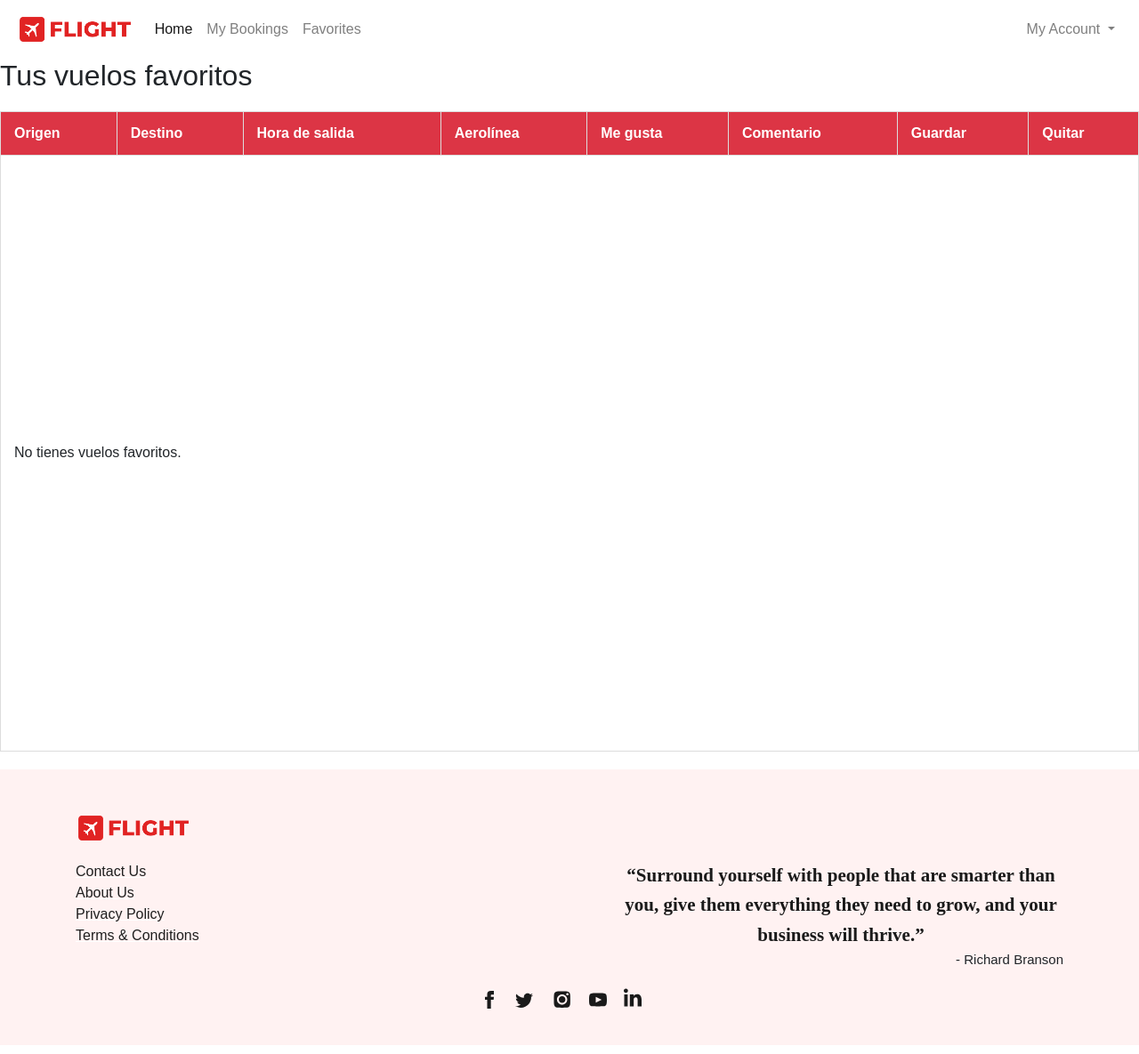
After one commit to Dlassoc/proyecto_validacion, a Django app: page /favorites/ in a window 1280 px wide. The commit adds this page. Shown: the whole page at 89% size. Run offline with Django 3.2, Linux system fonts and the light colour scheme; a user stored in the database is signed in; data comes from the database, SQL or seed files in the repository; both versions use the stored data as it was after the commit; some libraries are stand-ins or nearby versions; some web fonts are replaced.

Commit message:
Add favorites feature with likes and comments functionality
- Created FavoriteFlight model to store user favorites with like and comment fields.
- Added forms for managing favorite flights.
- Implemented views for toggling favorites and displaying the favorites list.
- Created migrations for the new FavoriteFlight model and related fields.
- Updated templates to include favorites management interface.
- Added CSS for styling the favorites table.
- Updated URLs to include routes for favorites functionality.

```diff
--- /dev/null
+++ b/flight/forms.py
@@ -0,0 +1,16 @@
+from django import forms
+from .models import FavoriteFlight
+
+
+class FavoriteFlightForm(forms.ModelForm):
+    class Meta:
+        model = FavoriteFlight
+        fields = ['liked', 'comment']
+        widgets = {
+            'comment': forms.Textarea(attrs={'rows': 2, 'placeholder': 'Añade un comentario...'}),
+            'liked': forms.CheckboxInput(),
+        }
+        labels = {
+            'liked': 'Me gusta',
+            'comment': 'Comentario',
+        }
--- a/flight/static/css/book_style.css
+++ b/flight/static/css/book_style.css
@@ -182,7 +182,8 @@ h5 {
 }
 .payment-btn{
     display: flex;
-    justify-content: center;
+    /* justify-content: center; */
+    /* gap:100px; */
 }
 
 .base-fare, .surcharges, .other-service, .total-fare{
--- /dev/null
+++ b/flight/static/css/favorites.css
@@ -0,0 +1,59 @@
+/* flight/static/css/favorites.css */
+
+table {
+    width: 100%;
+    border-collapse: collapse;
+    margin: 20px 0;
+    font-family: Arial, sans-serif;
+    min-height: 90vh;
+}
+
+thead tr {
+    background-color: #dc3545;
+    color: white;
+    text-align: left;
+}
+
+th,
+td {
+    padding: 12px 15px;
+    border: 1px solid #ddd;
+}
+
+tbody tr:nth-child(even) {
+    background-color: #f9f9f9;
+}
+
+tbody tr:hover {
+    background-color: #f1f1f1;
+}
+
+button {
+    background-color: #dc3545;
+    border: none;
+    padding: 8px 12px;
+    color: white;
+    cursor: pointer;
+    border-radius: 4px;
+    font-size: 0.9em;
+}
+
+button:hover {
+    background-color: #0056b3;
+}
+
+textarea {
+    width: 100%;
+    resize: vertical;
+    padding: 6px;
+    border-radius: 4px;
+    border: 1px solid #ccc;
+    font-family: inherit;
+    font-size: 0.9em;
+}
+
+input[type="checkbox"] {
+    width: 18px;
+    height: 18px;
+    cursor: pointer;
+}
--- a/flight/templates/flight/book.html
+++ b/flight/templates/flight/book.html
@@ -10,6 +10,11 @@
 
 {% block body %}
     <section class="section section1">
+
+            <form action="{% url 'toggle_favorite' flight1.id %}" method="post" style="display:inline;">
+        {% csrf_token %}
+        <button type="submit" class="btn btn-secondary">Add to favorite</button>
+    </form>
         <form action="{% url 'book' %}" onsubmit="return book_submit()" method="POST">
             {% csrf_token %}
             <input type="hidden" name="flight1" value="{{flight1.id}}">
--- a/flight/templates/flight/layout.html
+++ b/flight/templates/flight/layout.html
@@ -2,20 +2,29 @@
 
 <!DOCTYPE html>
 <html lang="en">
+
 <head>
   <meta charset="UTF-8">
   <meta name="viewport" content="width=device-width, initial-scale=1.0">
-  <link rel="stylesheet" href="https://stackpath.bootstrapcdn.com/bootstrap/4.4.1/css/bootstrap.min.css" integrity="sha384-Vkoo8x4CGsO3+Hhxv8T/Q5PaXtkKtu6ug5TOeNV6gBiFeWPGFN9MuhOf23Q9Ifjh" crossorigin="anonymous">
+  <link rel="stylesheet" href="https://stackpath.bootstrapcdn.com/bootstrap/4.4.1/css/bootstrap.min.css"
+    integrity="sha384-Vkoo8x4CGsO3+Hhxv8T/Q5PaXtkKtu6ug5TOeNV6gBiFeWPGFN9MuhOf23Q9Ifjh" crossorigin="anonymous">
   <link rel="stylesheet" href="https://use.typekit.net/cav5lva.css">
   <link rel="stylesheet" href="{% static 'css/layout_style.css' %}">
   <link rel="icon" type="image/ico" href="/static/img/favicon.ico">
-  <script src="https://code.jquery.com/jquery-3.4.1.slim.min.js" integrity="sha384-J6qa4849blE2+poT4WnyKhv5vZF5SrPo0iEjwBvKU7imGFAV0wwj1yYfoRSJoZ+n" crossorigin="anonymous"></script>
-  <script src="https://cdn.jsdelivr.net/npm/popper.js@1.16.0/dist/umd/popper.min.js" integrity="sha384-Q6E9RHvbIyZFJoft+2mJbHaEWldlvI9IOYy5n3zV9zzTtmI3UksdQRVvoxMfooAo" crossorigin="anonymous"></script>
-  <script src="https://stackpath.bootstrapcdn.com/bootstrap/4.4.1/js/bootstrap.min.js" integrity="sha384-wfSDF2E50Y2D1uUdj0O3uMBJnjuUD4Ih7YwaYd1iqfktj0Uod8GCExl3Og8ifwB6" crossorigin="anonymous"></script>
+  <script src="https://code.jquery.com/jquery-3.4.1.slim.min.js"
+    integrity="sha384-J6qa4849blE2+poT4WnyKhv5vZF5SrPo0iEjwBvKU7imGFAV0wwj1yYfoRSJoZ+n"
+    crossorigin="anonymous"></script>
+  <script src="https://cdn.jsdelivr.net/npm/popper.js@1.16.0/dist/umd/popper.min.js"
+    integrity="sha384-Q6E9RHvbIyZFJoft+2mJbHaEWldlvI9IOYy5n3zV9zzTtmI3UksdQRVvoxMfooAo"
+    crossorigin="anonymous"></script>
+  <script src="https://stackpath.bootstrapcdn.com/bootstrap/4.4.1/js/bootstrap.min.js"
+    integrity="sha384-wfSDF2E50Y2D1uUdj0O3uMBJnjuUD4Ih7YwaYd1iqfktj0Uod8GCExl3Og8ifwB6"
+    crossorigin="anonymous"></script>
   <script type="text/javascript" src="{% static 'js/layout.js' %}"></script>
   {% block head %}
   {% endblock %}
 </head>
+
 <body>
   {% block parentBody %}
   {% endblock %}
@@ -24,7 +33,8 @@
       <a class="navbar-brand" href="{% url 'index' %}">
         <img src="{% static 'img/icon_logo.png' %}" height="34" alt="logo">
       </a>
-      <button class="navbar-toggler" type="button" data-toggle="collapse" data-target="#navbarSupportedContent" aria-controls="navbarSupportedContent" aria-expanded="false" aria-label="Toggle navigation">
+      <button class="navbar-toggler" type="button" data-toggle="collapse" data-target="#navbarSupportedContent"
+        aria-controls="navbarSupportedContent" aria-expanded="false" aria-label="Toggle navigation">
         <span class="navbar-toggler-icon"></span>
       </button>
 
@@ -35,30 +45,39 @@
           </li>
           <li class="nav-item {% if page == 'bookings' %}active{% endif %}">
             <a class="nav-link" href="{% url 'bookings' %}">My Bookings</a>
+          <li class="nav-item {% if page == 'favorites_list' %}active{% endif %}">
+            <a class="nav-link" href="{% url 'favorites_list' %}">Favorites</a>
           </li>
         </ul>
         <ul class="navbar-nav">
           {% if not user.is_authenticated %}
           <li class="nav-item">
-              <button class="btn btn-outline-danger" style="border-radius: 25rem;" onclick="window.location.href = '/login';">
-                <svg width="1.1em" height="1.1em" viewBox="0 1.5 16 16" class="bi bi-person-fill" fill="currentColor" xmlns="http://www.w3.org/2000/svg">
-                  <path fill-rule="evenodd" d="M3 14s-1 0-1-1 1-4 6-4 6 3 6 4-1 1-1 1H3zm5-6a3 3 0 1 0 0-6 3 3 0 0 0 0 6z"/>
+            <button class="btn btn-outline-danger" style="border-radius: 25rem;"
+              onclick="window.location.href = '/login';">
+              <svg width="1.1em" height="1.1em" viewBox="0 1.5 16 16" class="bi bi-person-fill" fill="currentColor"
+                xmlns="http://www.w3.org/2000/svg">
+                <path fill-rule="evenodd"
+                  d="M3 14s-1 0-1-1 1-4 6-4 6 3 6 4-1 1-1 1H3zm5-6a3 3 0 1 0 0-6 3 3 0 0 0 0 6z" />
               </svg>
               Login
             </button>
           </li>
           {% else %}
           <li class="nav-item dropdown my-account">
-              <a class="nav-link dropdown-toggle" href="#" id="navbarDropdown" role="button" data-toggle="dropdown" aria-haspopup="true" aria-expanded="false">
+            <a class="nav-link dropdown-toggle" href="#" id="navbarDropdown" role="button" data-toggle="dropdown"
+              aria-haspopup="true" aria-expanded="false">
               My Account
             </a>
             <div class="dropdown-menu dropdown-menu-right" aria-labelledby="navbarDropdown">
               <div class="dropdown-header" style="display: flex; padding: .5rem 1.2rem">
                 <div>
-                      <svg width="1.5em" height="1.7em" viewBox="0 1 16 16" class="bi bi-person-circle" fill="currentColor" xmlns="http://www.w3.org/2000/svg">
-                        <path d="M13.468 12.37C12.758 11.226 11.195 10 8 10s-4.757 1.225-5.468 2.37A6.987 6.987 0 0 0 8 15a6.987 6.987 0 0 0 5.468-2.63z"/>
-                        <path fill-rule="evenodd" d="M8 9a3 3 0 1 0 0-6 3 3 0 0 0 0 6z"/>
-                        <path fill-rule="evenodd" d="M8 1a7 7 0 1 0 0 14A7 7 0 0 0 8 1zM0 8a8 8 0 1 1 16 0A8 8 0 0 1 0 8z"/>
+                  <svg width="1.5em" height="1.7em" viewBox="0 1 16 16" class="bi bi-person-circle" fill="currentColor"
+                    xmlns="http://www.w3.org/2000/svg">
+                    <path
+                      d="M13.468 12.37C12.758 11.226 11.195 10 8 10s-4.757 1.225-5.468 2.37A6.987 6.987 0 0 0 8 15a6.987 6.987 0 0 0 5.468-2.63z" />
+                    <path fill-rule="evenodd" d="M8 9a3 3 0 1 0 0-6 3 3 0 0 0 0 6z" />
+                    <path fill-rule="evenodd"
+                      d="M8 1a7 7 0 1 0 0 14A7 7 0 0 0 8 1zM0 8a8 8 0 1 1 16 0A8 8 0 0 1 0 8z" />
                   </svg>
                 </div>
                 <div style="margin-left: 7%;">
@@ -67,9 +86,11 @@
               </div>
               <div class="dropdown-divider"></div>
               <a class="dropdown-item" href="{% url 'logout' %}">
-                  <svg width="1.1em" height="1.1em" viewBox="0 1.5 16 16" class="bi bi-power" fill="currentColor" xmlns="http://www.w3.org/2000/svg">
-                    <path fill-rule="evenodd" d="M5.578 4.437a5 5 0 1 0 4.922.044l.5-.866a6 6 0 1 1-5.908-.053l.486.875z"/>
-                    <path fill-rule="evenodd" d="M7.5 8V1h1v7h-1z"/>
+                <svg width="1.1em" height="1.1em" viewBox="0 1.5 16 16" class="bi bi-power" fill="currentColor"
+                  xmlns="http://www.w3.org/2000/svg">
+                  <path fill-rule="evenodd"
+                    d="M5.578 4.437a5 5 0 1 0 4.922.044l.5-.866a6 6 0 1 1-5.908-.053l.486.875z" />
+                  <path fill-rule="evenodd" d="M7.5 8V1h1v7h-1z" />
                 </svg>
                 Logout
               </a>
@@ -97,12 +118,14 @@
                   <li class="list-item"><a class="footer-links" href="{% url 'contact' %}">Contact Us</a></li>
                   <li class="list-item"><a class="footer-links" href="{% url 'aboutus' %}">About Us</a></li>
                   <li class="list-item"><a class="footer-links" href="{% url 'privacypolicy' %}">Privacy Policy</a></li>
-                  <li class="list-item"><a class="footer-links" href="{% url 'termsandconditions' %}">Terms &amp; Conditions</a></li>
+                  <li class="list-item"><a class="footer-links" href="{% url 'termsandconditions' %}">Terms &amp;
+                      Conditions</a></li>
                 </ul>
               </div>
             </div>
             <div class="quote-container">
-              <div class="quote">“Surround yourself with people that are smarter than you, give them everything they need to grow, and your business will thrive.”</div>
+              <div class="quote">“Surround yourself with people that are smarter than you, give them everything they
+                need to grow, and your business will thrive.”</div>
               <div class="quote-by">- Richard Branson</div>
             </div>
           </div>
@@ -110,31 +133,42 @@
             <div class="social-icons">
               <a href="#" class="social-icon">
                 <svg width="20" height="20" viewBox="0 0 8 16" xmlns="http://www.w3.org/2000/svg">
-                  <path fill="#1A1A1A" d="m2 5.33333333h-2v2.66666667h2v8h3.33333333v-8h2.428l.23866667-2.66666667h-2.66666667v-1.11133333c0-.63666667.128-.88866667.74333334-.88866667h1.92333333v-3.33333333h-2.53866667c-2.39733333 0-3.46133333 1.05533333-3.46133333 3.07666667z"></path>
+                  <path fill="#1A1A1A"
+                    d="m2 5.33333333h-2v2.66666667h2v8h3.33333333v-8h2.428l.23866667-2.66666667h-2.66666667v-1.11133333c0-.63666667.128-.88866667.74333334-.88866667h1.92333333v-3.33333333h-2.53866667c-2.39733333 0-3.46133333 1.05533333-3.46133333 3.07666667z">
+                  </path>
                 </svg>
               </a>
               <a href="#" class="social-icon">
                 <svg width="20" height="20" viewBox="0 -1 16 14" xmlns="http://www.w3.org/2000/svg">
-                  <path fill="#1A1A1A" d="m16 1.70466667c-.5886667.26133333-1.2213333.43733333-1.8853333.51666666.678-.406 1.1986666-1.04933333 1.4433333-1.816-.634.376-1.3366667.64933334-2.0846667.79666667-.598-.638-1.452-1.03666667-2.396-1.03666667-2.1193333 0-3.67666663 1.97733334-3.19799997 4.03-2.72733333-.13666666-5.146-1.44333333-6.76533333-3.42933333-.86 1.47533333-.446 3.40533333 1.01533333 4.38266667-.53733333-.01733334-1.044-.16466667-1.486-.41066667-.036 1.52066667 1.054 2.94333333 2.63266667 3.26-.462.12533333-.968.15466667-1.48266667.056.41733334 1.304 1.62933334 2.2526667 3.06666667 2.2793333-1.38 1.082-3.11866667 1.5653334-4.86 1.36 1.45266667.9313334 3.17866667 1.4746667 5.032 1.4746667 6.0946667 0 9.538-5.14733333 9.33-9.764.6413333-.46333333 1.198-1.04133333 1.638-1.69933333z"></path>
+                  <path fill="#1A1A1A"
+                    d="m16 1.70466667c-.5886667.26133333-1.2213333.43733333-1.8853333.51666666.678-.406 1.1986666-1.04933333 1.4433333-1.816-.634.376-1.3366667.64933334-2.0846667.79666667-.598-.638-1.452-1.03666667-2.396-1.03666667-2.1193333 0-3.67666663 1.97733334-3.19799997 4.03-2.72733333-.13666666-5.146-1.44333333-6.76533333-3.42933333-.86 1.47533333-.446 3.40533333 1.01533333 4.38266667-.53733333-.01733334-1.044-.16466667-1.486-.41066667-.036 1.52066667 1.054 2.94333333 2.63266667 3.26-.462.12533333-.968.15466667-1.48266667.056.41733334 1.304 1.62933334 2.2526667 3.06666667 2.2793333-1.38 1.082-3.11866667 1.5653334-4.86 1.36 1.45266667.9313334 3.17866667 1.4746667 5.032 1.4746667 6.0946667 0 9.538-5.14733333 9.33-9.764.6413333-.46333333 1.198-1.04133333 1.638-1.69933333z">
+                  </path>
                 </svg>
               </a>
               <a href="#" class="social-icon">
                 <svg height="50" width="50" viewBox="10 22 53 30" xmlns="http://www.w3.org/2000/svg">
                   <g fill="none" fill-rule="evenodd" transform="translate(-.443)">
-                    <path d="m.943 0h48v48h-48z"></path><path d="m29.75 14.319c1.159.053 1.789.246 2.208.41.555.215.951.473 1.367.889s.674.812.89 1.367c.163.42.356 1.05.41 2.209.049 1.087.065 1.514.068 3.676v2.26c-.003 2.161-.019 2.589-.069 3.676-.053 1.16-.246 1.79-.41 2.208-.215.555-.473.952-.889 1.368s-.812.674-1.367.89c-.42.162-1.05.356-2.209.409-1.087.05-1.514.065-3.676.069h-2.26c-2.162-.004-2.589-.02-3.676-.069-1.16-.053-1.789-.247-2.208-.41-.555-.215-.952-.473-1.368-.89-.416-.415-.674-.812-.89-1.367-.162-.419-.356-1.049-.409-2.208-.055-1.212-.068-1.604-.07-4.498v-.308c0-3.176.013-3.552.07-4.806.053-1.16.247-1.79.41-2.209.215-.555.473-.95.89-1.367.415-.416.812-.674 1.367-.89.419-.163 1.049-.356 2.208-.41 1.213-.055 1.605-.068 4.498-.069h.308c3.176 0 3.552.012 4.806.07zm-4.783 3.593c-3.376 0-6.112 2.736-6.112 6.111 0 3.376 2.736 6.112 6.112 6.112 3.375 0 6.112-2.736 6.112-6.112 0-3.375-2.737-6.111-6.112-6.111zm0 2.144c2.191 0 3.967 1.776 3.967 3.967 0 2.192-1.776 3.968-3.967 3.968s-3.968-1.776-3.968-3.968c0-2.19 1.777-3.967 3.968-3.967zm6.3-3.844c-.781 0-1.415.634-1.415 1.416s.634 1.416 1.416 1.416 1.415-.634 1.415-1.416-.633-1.416-1.415-1.416z" fill="#1A1A1A"></path>
+                    <path d="m.943 0h48v48h-48z"></path>
+                    <path
+                      d="m29.75 14.319c1.159.053 1.789.246 2.208.41.555.215.951.473 1.367.889s.674.812.89 1.367c.163.42.356 1.05.41 2.209.049 1.087.065 1.514.068 3.676v2.26c-.003 2.161-.019 2.589-.069 3.676-.053 1.16-.246 1.79-.41 2.208-.215.555-.473.952-.889 1.368s-.812.674-1.367.89c-.42.162-1.05.356-2.209.409-1.087.05-1.514.065-3.676.069h-2.26c-2.162-.004-2.589-.02-3.676-.069-1.16-.053-1.789-.247-2.208-.41-.555-.215-.952-.473-1.368-.89-.416-.415-.674-.812-.89-1.367-.162-.419-.356-1.049-.409-2.208-.055-1.212-.068-1.604-.07-4.498v-.308c0-3.176.013-3.552.07-4.806.053-1.16.247-1.79.41-2.209.215-.555.473-.95.89-1.367.415-.416.812-.674 1.367-.89.419-.163 1.049-.356 2.208-.41 1.213-.055 1.605-.068 4.498-.069h.308c3.176 0 3.552.012 4.806.07zm-4.783 3.593c-3.376 0-6.112 2.736-6.112 6.111 0 3.376 2.736 6.112 6.112 6.112 3.375 0 6.112-2.736 6.112-6.112 0-3.375-2.737-6.111-6.112-6.111zm0 2.144c2.191 0 3.967 1.776 3.967 3.967 0 2.192-1.776 3.968-3.967 3.968s-3.968-1.776-3.968-3.968c0-2.19 1.777-3.967 3.968-3.967zm6.3-3.844c-.781 0-1.415.634-1.415 1.416s.634 1.416 1.416 1.416 1.415-.634 1.415-1.416-.633-1.416-1.415-1.416z"
+                      fill="#1A1A1A"></path>
                   </g>
                 </svg>
               </a>
               <a href="#" class="social-icon">
                 <svg width="20" height="20" viewBox="0 0 16 12" xmlns="http://www.w3.org/2000/svg">
-                  <path fill="#1A1A1A" d="m13.0766667.12266667c-2.4026667-.164-7.75400003-.16333334-10.15333337 0-2.598.17733333-2.904 1.74666666-2.92333333 5.87733333.01933333 4.1233333.32266667 5.6993333 2.92333333 5.8773333 2.4.1633334 7.75066667.164 10.15333337 0 2.598-.1773333 2.904-1.7466666 2.9233333-5.8773333-.0193333-4.12333333-.3226667-5.69933333-2.9233333-5.87733333zm-7.0766667 8.544v-5.33333334l5.3333333 2.662z"></path>
+                  <path fill="#1A1A1A"
+                    d="m13.0766667.12266667c-2.4026667-.164-7.75400003-.16333334-10.15333337 0-2.598.17733333-2.904 1.74666666-2.92333333 5.87733333.01933333 4.1233333.32266667 5.6993333 2.92333333 5.8773333 2.4.1633334 7.75066667.164 10.15333337 0 2.598-.1773333 2.904-1.7466666 2.9233333-5.8773333-.0193333-4.12333333-.3226667-5.69933333-2.9233333-5.87733333zm-7.0766667 8.544v-5.33333334l5.3333333 2.662z">
+                  </path>
                 </svg>
               </a>
               <a href="#" class="social-icon">
                 <svg height="25" width="20" viewBox="0 2 20 20" xmlns="http://www.w3.org/2000/svg">
                   <g fill="none" fill-rule="evenodd" transform="translate(-12 -12)">
                     <path d="m0 0h44v44h-44z"></path>
-                    <path d="m12.504 18.413h3.899v13.587h-3.899zm1.85-1.7h-.028c-1.411 0-2.326-1.038-2.326-2.353 0-1.342.942-2.36 2.381-2.36 1.438 0 2.323 1.015 2.35 2.356 0 1.315-.912 2.358-2.377 2.358zm17.646 15.287h-4.42v-7.032c0-1.84-.692-3.095-2.212-3.095-1.163 0-1.81.847-2.11 1.665-.114.292-.096.7-.096 1.11v7.352h-4.38s.057-12.455 0-13.587h4.38v2.132c.259-.932 1.658-2.263 3.89-2.263 2.771 0 4.948 1.956 4.948 6.163z" fill="#1A1A1A"></path>
+                    <path
+                      d="m12.504 18.413h3.899v13.587h-3.899zm1.85-1.7h-.028c-1.411 0-2.326-1.038-2.326-2.353 0-1.342.942-2.36 2.381-2.36 1.438 0 2.323 1.015 2.35 2.356 0 1.315-.912 2.358-2.377 2.358zm17.646 15.287h-4.42v-7.032c0-1.84-.692-3.095-2.212-3.095-1.163 0-1.81.847-2.11 1.665-.114.292-.096.7-.096 1.11v7.352h-4.38s.057-12.455 0-13.587h4.38v2.132c.259-.932 1.658-2.263 3.89-2.263 2.771 0 4.948 1.956 4.948 6.163z"
+                      fill="#1A1A1A"></path>
                   </g>
                 </svg>
               </a>
@@ -145,4 +179,5 @@
     </footer>
   </div>
 </body>
+
 </html>
--- /dev/null
+++ b/flight/templates/flight/table.html
@@ -0,0 +1,58 @@
+{% extends "flight/layout.html" %}
+{% load static %}
+{% block head %}
+<title>Flights - Likes & Comments</title>
+<link rel="stylesheet" href="{% static 'css/favorites.css' %}">
+{% endblock %}
+
+{% block body %}
+<h2>Tus vuelos favoritos</h2>
+
+<table border="1" cellpadding="5" cellspacing="0">
+    <thead>
+        <tr>
+            <th>Origen</th>
+            <th>Destino</th>
+            <th>Hora de salida</th>
+            <th>Aerolínea</th>
+            <th>Me gusta</th>
+            <th>Comentario</th>
+            <th>Guardar</th>
+            <th>Quitar</th>
+        </tr>
+    </thead>
+    <tbody>
+        {% for fav in favorites %}
+        <tr>
+            <td>{{ fav.flight.origin }}</td>
+            <td>{{ fav.flight.destination }}</td>
+            <td>{{ fav.flight.depart_time }}</td>
+            <td>{{ fav.flight.airline }}</td>
+            <td>
+                <form method="post" style="display:inline;">
+                    {% csrf_token %}
+                    <input type="hidden" name="favorite_id" value="{{ fav.id }}">
+                    <input type="checkbox" name="liked" {% if fav.liked %}checked{% endif %}>
+            </td>
+            <td>
+                <textarea name="comment" rows="2" placeholder="Añade un comentario...">{{ fav.comment }}</textarea>
+            </td>
+            <td>
+                <button type="submit">Guardar</button>
+                </form>
+            </td>
+            <td>
+                <form action="{% url 'toggle_favorite' fav.flight.id %}" method="post">
+                    {% csrf_token %}
+                    <button type="submit">Quitar</button>
+                </form>
+            </td>
+        </tr>
+        {% empty %}
+        <tr>
+            <td colspan="8">No tienes vuelos favoritos.</td>
+        </tr>
+        {% endfor %}
+    </tbody>
+</table>
+{% endblock %}
--- a/flight/urls.py
+++ b/flight/urls.py
@@ -20,4 +20,7 @@ urlpatterns = [
     path('privacy-policy', views.privacy_policy, name="privacypolicy"),
     path('terms-and-conditions', views.terms_and_conditions, name="termsandconditions"),
     path('about-us', views.about_us, name="aboutus"),
+    path('table', views.favorites_list, name="table"),
+    path('favorites/', views.favorites_list, name='favorites_list'),
+    path('favorites/toggle/<int:flight_id>/', views.toggle_favorite, name='toggle_favorite'),
 ]
--- a/flight/views.py
+++ b/flight/views.py
@@ -1,4 +1,4 @@
-from django.shortcuts import render, HttpResponse, HttpResponseRedirect
+from django.shortcuts import render, HttpResponse, HttpResponseRedirect, get_object_or_404, redirect
 from django.http import HttpResponseNotAllowed
 from django.views.decorators.http import require_http_methods
 from django.urls import reverse
@@ -14,6 +14,10 @@ from .constant import FEE
 from django.db.models import Q
 from django.conf import settings
 from django.core.mail import send_mail
+
+from django.shortcuts import get_object_or_404, redirect
+from django.contrib.auth.decorators import login_required
+from .forms import FavoriteFlightForm
 
 
 @require_http_methods(["GET", "POST"])
@@ -528,3 +532,38 @@ def about_us(request):
         return render(request, 'flight/about.html')
     else:
         return HttpResponseNotAllowed(['GET'])
+
+
+def table(request):
+    if request.method == "GET":
+        return render(request, 'flight/table.html')
+    else:
+        return HttpResponseNotAllowed(['GET'])
+
+
+@login_required
+def toggle_favorite(request, flight_id):
+    flight = get_object_or_404(Flight, id=flight_id)
+    fav, created = FavoriteFlight.objects.get_or_create(
+        user=request.user, flight=flight)
+    if not created:
+        fav.delete()
+    return redirect('favorites_list')
+
+
+@login_required
+def favorites_list(request):
+    favorites = request.user.favorite_flights.select_related('flight').all()
+
+    if request.method == 'POST':
+        fav_id = request.POST.get('favorite_id')
+        favorite = get_object_or_404(
+            FavoriteFlight, id=fav_id, user=request.user)
+        form = FavoriteFlightForm(request.POST, instance=favorite)
+        if form.is_valid():
+            form.save()
+            return redirect('favorites_list')
+    else:
+        form = FavoriteFlightForm()
+
+    return render(request, 'flight/table.html', {'favorites': favorites, 'form': form})
```
Also changed, not shown: flight/models.py (+43 -17 lines), db.sqlite3, flight/migrations/0006_favoriteflight.py (added), flight/migrations/0007_comment.py (added), flight/migrations/0008_auto_20250523_0357.py (added), flight/utils.py (line endings or trailing spaces). Lines whose indentation alone changed are shown as unchanged.
